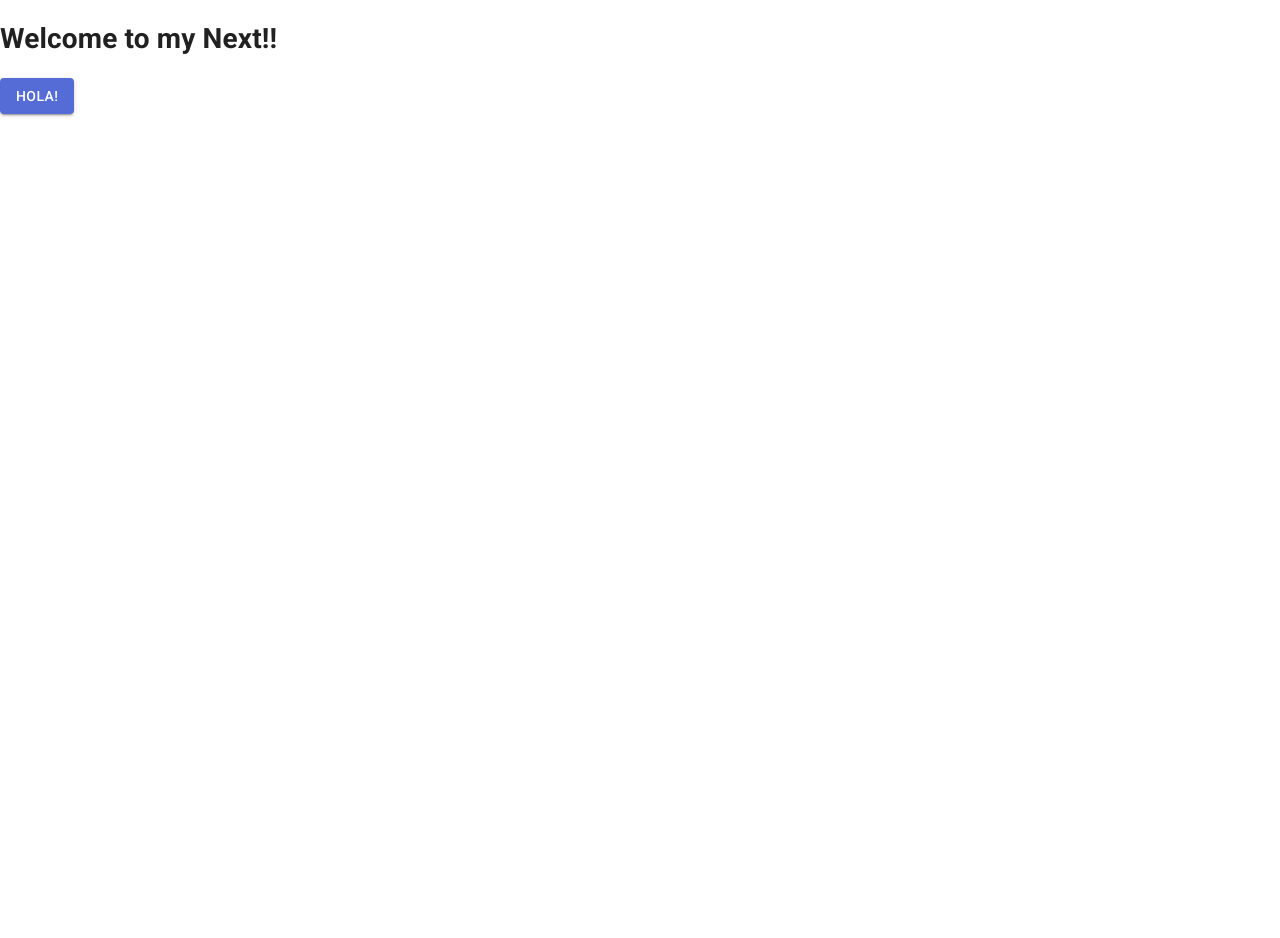
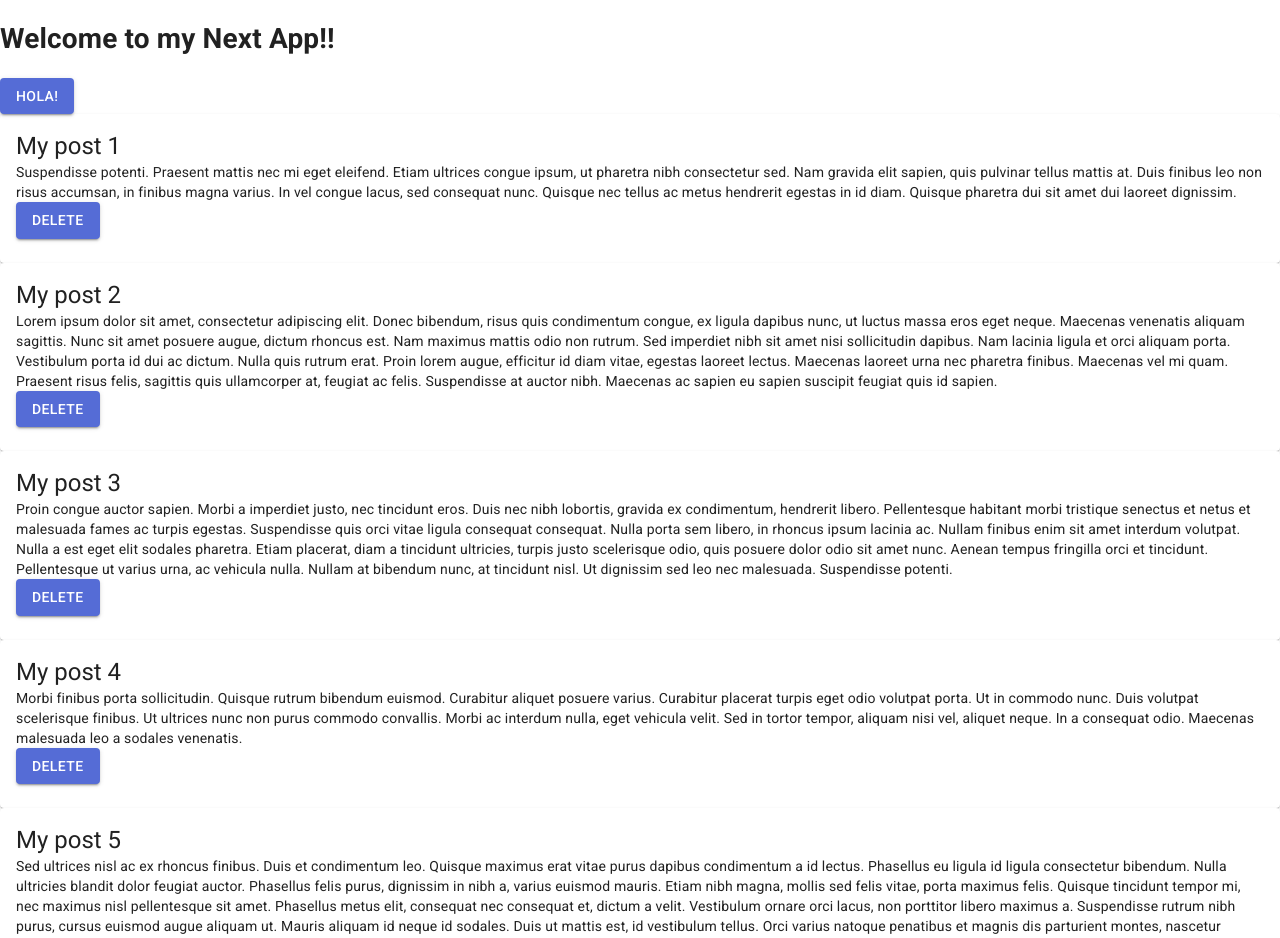
Before and after one commit to monoguerin/workshop-live, a Next.js app: page / in a window 1280 px wide. Shown: the top 938 px of the page. Before the commit the page ends 800 px from the top, so only its background shows below. Built offline with nearby package versions, Linux system fonts and the light colour scheme; no server answers.

Commit message:
Samu trampa

```diff
--- /dev/null
+++ b/components/Post.js
@@ -0,0 +1,39 @@
+import React from 'react';
+import PropTypes from 'prop-types';
+import Card from '@material-ui/core/Card';
+import CardContent from '@material-ui/core/CardContent';
+import Typography from '@material-ui/core/Typography';
+import Button from '@material-ui/core/Button';
+import FavoriteIcon from '@material-ui/icons/Favorite';
+
+const Post = ({
+  title,
+  description,
+  favorite,
+}) => (
+  <Card key={title}>
+    <CardContent>
+      <Typography variant="h5" component="h2">
+        {title}
+      </Typography>
+      <Typography variant="body2" component="p">
+        {description}
+      </Typography>
+      <Button variant="contained" color="primary">Delete</Button>
+      { favorite && <FavoriteIcon />}
+    </CardContent>
+  </Card>
+);
+
+Post.propTypes = {
+  title: PropTypes.string.isRequired,
+  description: PropTypes.string,
+  favorite: PropTypes.bool,
+};
+
+Post.defaultProps = {
+  description: '',
+  favorite: false,
+};
+
+export default Post;
--- /dev/null
+++ b/components/Posts.js
@@ -0,0 +1,40 @@
+import Post from './Post';
+
+const POSTS = [
+  {
+    title: 'My post 1',
+    description: 'Suspendisse potenti. Praesent mattis nec mi eget eleifend. Etiam ultrices congue ipsum, ut pharetra nibh consectetur sed. Nam gravida elit sapien, quis pulvinar tellus mattis at. Duis finibus leo non risus accumsan, in finibus magna varius. In vel congue lacus, sed consequat nunc. Quisque nec tellus ac metus hendrerit egestas in id diam. Quisque pharetra dui sit amet dui laoreet dignissim.',
+    favorite: false,
+  },
+  {
+    title: 'My post 2',
+    description: 'Lorem ipsum dolor sit amet, consectetur adipiscing elit. Donec bibendum, risus quis condimentum congue, ex ligula dapibus nunc, ut luctus massa eros eget neque. Maecenas venenatis aliquam sagittis. Nunc sit amet posuere augue, dictum rhoncus est. Nam maximus mattis odio non rutrum. Sed imperdiet nibh sit amet nisi sollicitudin dapibus. Nam lacinia ligula et orci aliquam porta. Vestibulum porta id dui ac dictum. Nulla quis rutrum erat. Proin lorem augue, efficitur id diam vitae, egestas laoreet lectus. Maecenas laoreet urna nec pharetra finibus. Maecenas vel mi quam. Praesent risus felis, sagittis quis ullamcorper at, feugiat ac felis. Suspendisse at auctor nibh. Maecenas ac sapien eu sapien suscipit feugiat quis id sapien.',
+    favorite: false,
+  },
+  {
+    title: 'My post 3',
+    description: 'Proin congue auctor sapien. Morbi a imperdiet justo, nec tincidunt eros. Duis nec nibh lobortis, gravida ex condimentum, hendrerit libero. Pellentesque habitant morbi tristique senectus et netus et malesuada fames ac turpis egestas. Suspendisse quis orci vitae ligula consequat consequat. Nulla porta sem libero, in rhoncus ipsum lacinia ac. Nullam finibus enim sit amet interdum volutpat. Nulla a est eget elit sodales pharetra. Etiam placerat, diam a tincidunt ultricies, turpis justo scelerisque odio, quis posuere dolor odio sit amet nunc. Aenean tempus fringilla orci et tincidunt. Pellentesque ut varius urna, ac vehicula nulla. Nullam at bibendum nunc, at tincidunt nisl. Ut dignissim sed leo nec malesuada. Suspendisse potenti.',
+    favorite: false,
+  },
+  {
+    title: 'My post 4',
+    description: 'Morbi finibus porta sollicitudin. Quisque rutrum bibendum euismod. Curabitur aliquet posuere varius. Curabitur placerat turpis eget odio volutpat porta. Ut in commodo nunc. Duis volutpat scelerisque finibus. Ut ultrices nunc non purus commodo convallis. Morbi ac interdum nulla, eget vehicula velit. Sed in tortor tempor, aliquam nisi vel, aliquet neque. In a consequat odio. Maecenas malesuada leo a sodales venenatis.',
+    favorite: false,
+  },
+  {
+    title: 'My post 5',
+    description: 'Sed ultrices nisl ac ex rhoncus finibus. Duis et condimentum leo. Quisque maximus erat vitae purus dapibus condimentum a id lectus. Phasellus eu ligula id ligula consectetur bibendum. Nulla ultricies blandit dolor feugiat auctor. Phasellus felis purus, dignissim in nibh a, varius euismod mauris. Etiam nibh magna, mollis sed felis vitae, porta maximus felis. Quisque tincidunt tempor mi, nec maximus nisl pellentesque sit amet. Phasellus metus elit, consequat nec consequat et, dictum a velit. Vestibulum ornare orci lacus, non porttitor libero maximus a. Suspendisse rutrum nibh purus, cursus euismod augue aliquam ut. Mauris aliquam id neque id sodales. Duis ut mattis est, id vestibulum tellus. Orci varius natoque penatibus et magnis dis parturient montes, nascetur ridiculus mus. Mauris id iaculis mi.',
+    favorite: false,
+  },
+  {
+    title: 'My post 6',
+    description: 'Fusce et purus elit. Nulla in nisl vitae sem sagittis accumsan eu ac nibh. Donec imperdiet massa dictum sollicitudin scelerisque. Sed facilisis venenatis suscipit. Cras at sem nisl. Praesent eleifend a metus eu commodo. Duis dignissim eleifend orci sit amet pretium. Vivamus ut mi sit amet lacus aliquet laoreet in sit amet neque. Mauris vehicula malesuada nisi ut mattis. Integer scelerisque nisl in lacus semper, vitae laoreet ex lacinia. Nulla euismod lectus elit, sit amet aliquam nibh fermentum in. Curabitur erat felis, dapibus eget diam at, vestibulum viverra tortor. Etiam ipsum risus, viverra vitae sapien in, tincidunt commodo orci. Sed luctus mi quis ante porta elementum. Nulla ultricies mauris at elementum commodo.',
+    favorite: false,
+  },
+];
+
+const Posts = () => (
+  POSTS.map(Post)
+);
+
+export default Posts;
--- a/package.json
+++ b/package.json
@@ -21,6 +21,7 @@
   "homepage": "https://github.com/monoguerin/workshop-live#readme",
   "dependencies": {
     "@material-ui/core": "^4.1.1",
+    "@material-ui/icons": "^4.2.1",
     "@material-ui/styles": "^4.1.1",
     "apollo-boost": "^0.4.3",
     "es6-promise": "^4.2.8",
@@ -32,6 +33,7 @@
     "isomorphic-fetch": "^2.2.1",
     "next": "^8.1.0",
     "pm2": "^3.5.1",
+    "prop-types": "^15.7.2",
     "react": "^16.8.6",
     "react-apollo": "^2.5.8",
     "react-dom": "^16.8.6"
--- a/pages/index.js
+++ b/pages/index.js
@@ -2,6 +2,7 @@ import React from 'react';
 import { gql } from 'apollo-boost';
 import Button from '@material-ui/core/Button';
 import client from '../apollo/client';
+import Posts from '../components/Posts';
 
 const handleClick = () => {
   console.log('Hola click');
@@ -24,8 +25,9 @@ const Home = () => {
 
   return (
     <div>
-      <h1>Welcome to my Next!!</h1>
+      <h1>Welcome to my Next App!!</h1>
       <Button variant="contained" color="primary" onClick={handleClick}>Hola!</Button>
+      <Posts />
     </div>
   );
 };
```
Also changed, not shown: 1 other file (tests, documents, lock files or other folders).
